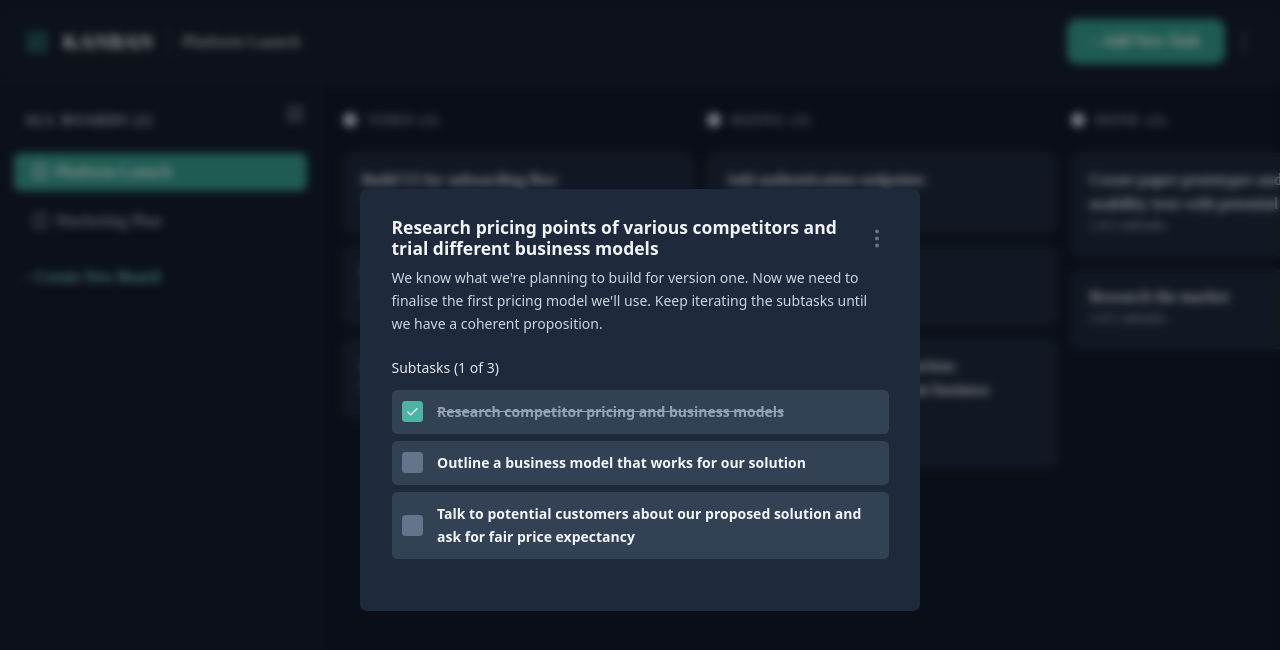
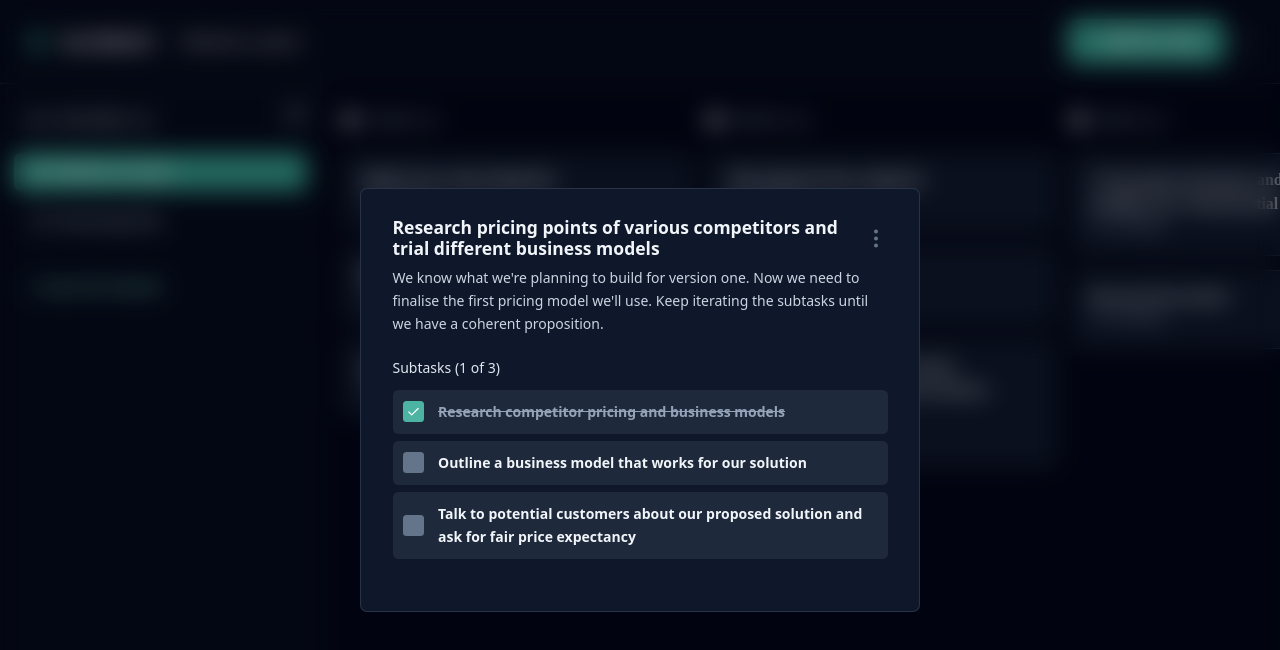
Before and after one commit to julian-br/quick-kanban, a React (Vite) app: page /board/1 in a window 1280 px wide. Both pictures are taken after a click on the button 882 px from the left and 402 px from the top of the page. Shown: the top 650 px of the page. Built offline with nearby package versions, Linux system fonts and the light colour scheme.

Commit message:
restyling

```diff
--- a/src/components/AppShell.tsx
+++ b/src/components/AppShell.tsx
@@ -10,7 +10,7 @@ interface AppShellProps {
 
 export default function AppShell(props: AppShellProps) {
   return (
-    <div className="h-screen w-screen flex flex-col font-nunito bg-gray-900">
+    <div className="h-screen w-screen flex flex-col font-nunito bg-slate-950">
       <Navbar>{props.navBarContent}</Navbar>
       <div className="w-full flex items-stretch flex-grow h-0">
         {props.sideBarContent && <SideBar>{props.sideBarContent} </SideBar>}
@@ -24,7 +24,7 @@ export default function AppShell(props: AppShellProps) {
 
 function Navbar({ children }: { children?: ReactNode }) {
   return (
-    <nav className="bg-slate-800/30 w-full h-24 border-b border-slate-700/40 pl-7 pr-2 md:pr-7 flex  items-center">
+    <nav className="bg-slate-900/30 w-full h-24 border-b border-slate-800 pl-7 pr-2 md:pr-7 flex  items-center">
       <div className="flex items-center gap-4">
         <LayoutDashboardIcon className="text-primary-500" />
         <span className="text-white text-2xl font-bold uppercase hidden md:block">
@@ -47,14 +47,14 @@ function SideBar({ children }: { children: ReactNode }) {
     <nav
       className={`${
         isOpen ? "w-[23rem]" : "w-16"
-      } hidden md:block bg-slate-800 border-r flex-shrink-0  bg-opacity-20 border-slate-700 border-opacity-40 relative overflow-hidden transition-[width] ease-linear duration-75`}
+      } hidden md:block bg-slate-900/30 border-r flex-shrink-0  border-slate-800 relative overflow-hidden transition-[width] ease-linear duration-75`}
     >
       <Button
         onClick={toggleSideBar}
         variant="custom"
         className={`${
           isOpen ? "right-2" : "mx-auto left-0 right-0"
-        } w-fit top-3 p-2 absolute mx-auto font-bold text-xl text-slate-400 rounded-lg hover:bg-slate-800 hover:text-primary-400`}
+        } w-fit top-3 p-2 absolute mx-auto font-bold text-xl text-slate-400 rounded-lg  hover:text-slate-200`}
       >
         <MenuIcon />
       </Button>
--- a/src/components/Button.tsx
+++ b/src/components/Button.tsx
@@ -18,7 +18,7 @@ const variantClassMap = {
 } as const;
 
 const sizeClassMap = {
-  medium: "px-7 py-2 rounded-xl",
+  medium: "px-7 py-2 rounded-lg",
   large: "text-lg px-7 py-3 rounded-xl",
 } as const;
 
--- a/src/components/Input/TextArea.tsx
+++ b/src/components/Input/TextArea.tsx
@@ -36,7 +36,7 @@ const TextArea = forwardRef<HTMLTextAreaElement, TextAreaProps>(
           onChange={(e) => handleInput(e.target.value)}
           className={`${
             isValid ? "border-slate-700" : "border-danger-500"
-          } block w-full text-slate-100 rounded-md text-md bg-slate-700 py-3 placeholder:text-slate-400 focus:border-primary-600 resize-none`}
+          } block w-full text-slate-100 rounded-md text-md bg-slate-700/60 py-3 placeholder:text-slate-400 focus:border-primary-600 resize-none`}
         />
 
         {!isValid && (
--- a/src/components/Input/TextInput.tsx
+++ b/src/components/Input/TextInput.tsx
@@ -28,7 +28,7 @@ const TextInput = forwardRef<HTMLInputElement, TextInputProps>(
           type="text"
           className={`${
             isValid ? "border-none" : "border-danger-400"
-          } block w-full text-slate-100 bg-slate-700 rounded-md text-md py-3 placeholder:text-slate-400 focus:border-primary-200`}
+          } block w-full text-slate-100 bg-slate-700/60 rounded-lg text-md py-3 placeholder:text-slate-400 focus:border-primary-200`}
         />
 
         {!isValid && (
--- a/src/components/Modal.tsx
+++ b/src/components/Modal.tsx
@@ -25,7 +25,7 @@ export default function Modal({ children, onClose, header }: ModalProps) {
           enterFrom="opacity-0"
           enterTo="opacity-100"
         >
-          <div className="fixed inset-0 bg-black bg-opacity-40 transition-opacity backdrop-blur-sm" />
+          <div className="fixed inset-0 bg-black/30 transition-opacity backdrop-blur-md" />
         </Transition.Child>
 
         <Transition.Child
@@ -36,7 +36,7 @@ export default function Modal({ children, onClose, header }: ModalProps) {
         >
           <div className="fixed inset-0 left overflow-y-auto">
             <div className="relative flex h-full justify-center text-center items-center">
-              <Dialog.Panel className="relative h-fit rounded-lg px-9 pb-12 mx-3 pt-8 bg-slate-800 w-full md:w-[40rem]">
+              <Dialog.Panel className="relative h-fit rounded-lg px-9 pb-12 mx-3 pt-8 bg-slate-900 border border-slate-700/70 w-full md:w-[40rem]">
                 <Dialog.Title className="text-xl text-left font-bold leading-6 mb-2 text-slate-100">
                   {header}
                 </Dialog.Title>
--- a/src/components/SettingsMenu.tsx
+++ b/src/components/SettingsMenu.tsx
@@ -21,7 +21,7 @@ function SettingsMenu({ children }: SettingsMenuProps) {
         leaveFrom="transform opacity-100 scale-100"
         leaveTo="transform opacity-0 scale-95"
       >
-        <Menu.Items className="z-50 absolute right-0 py-3 w-56 border border-slate-700 rounded-xl bg-slate-800 shadow-lg">
+        <Menu.Items className="z-50 absolute right-0 py-3 w-56 border border-slate-600 rounded-xl bg-slate-900 shadow-lg">
           {children}
         </Menu.Items>
       </Transition>
@@ -48,7 +48,7 @@ function SettingsMenuEntry({
         <div
           onClick={handleEntryClicked}
           className={`${
-            active ? "bg-slate-700" : ""
+            active ? "bg-slate-800" : ""
           } flex items-center w-full text-left py-2 px-3 font-medium text-base text-slate-300 cursor-pointer`}
         >
           {children}
--- a/src/features/kanban-board/KanbanBoardTask.tsx
+++ b/src/features/kanban-board/KanbanBoardTask.tsx
@@ -61,7 +61,7 @@ export default function KanbanBoardTask({
               {...providedDraggable.draggableProps}
               className={`${
                 isDragging ? "shadow-lg " : ""
-              } bg-slate-800 w-full px-5 py-4 rounded-xl group hover:scale-[1.025] border-slate-600 border border-opacity-40 mb-4`}
+              } bg-slate-900 w-full px-5 py-4 rounded-xl group hover:scale-[1.025] border-slate-700/70 border mb-4`}
               onClick={handleTaskClicked}
             >
               <h4 className="text-lg font-bold text-slate-200 group-hover:text-primary-300">
--- a/src/features/managing-boards/KanbanBoardsNav.tsx
+++ b/src/features/managing-boards/KanbanBoardsNav.tsx
@@ -7,11 +7,13 @@ import { useAppModalManager } from "../../appModalManager";
 import ContextMenu from "../../components/ContextMenu";
 import { MouseEvent } from "react";
 
-interface Props {
+interface KanbanBoardsNavProps {
   activeBoardId: string;
 }
 
-export default function KanbanBoardsNav({ activeBoardId }: Props) {
+export default function KanbanBoardsNav({
+  activeBoardId,
+}: KanbanBoardsNavProps) {
   const boards = useKanbanBoardsQuery();
   const [_, setLocation] = useLocation();
 
@@ -28,7 +30,7 @@ export default function KanbanBoardsNav({ activeBoardId }: Props) {
           all boards ({amountOfCreatedBoards})
         </h2>
         {boards.isSuccess && (
-          <div className="mb-3 mx-4 flex-col flex gap-3">
+          <div className="mb-6 mx-4 flex-col flex gap-3">
             {boards.data.map((board) => (
               <BoardNavEntry
                 key={board.id}
@@ -53,9 +55,9 @@ function CreateNewBoardButton() {
     <Button
       variant="custom"
       onClick={() => showModal("createBoardModal")}
-      className="w-full py-4 font-semibold text-lg  px-7 flex items-center hover:bg-slate-700"
+      className="w-full py-4 font-semibold text-lg text-primary-300  px-7 flex items-center hover:text-primary-200 hover:bg-slate-800"
     >
-      <div className="flex items-baseline text-primary-300 gap-1">
+      <div className="flex items-baseline  gap-1">
         <span className="text-sm">+</span>
         <span>Create New Board</span>
       </div>
@@ -93,7 +95,7 @@ function BoardNavEntry({
           className={`w-full py-2 font-semibold text-lg  rounded-lg px-4 flex ${
             isActive
               ? "text-slate-100 bg-primary-500"
-              : "text-slate-400 hover:text-primary-300 hover:bg-slate-700"
+              : "text-slate-400 hover:text-slate-200 hover:bg-slate-800"
           }`}
         >
           <div className="flex items-center gap-1">
--- a/src/features/managing-tasks/SubtaskList.tsx
+++ b/src/features/managing-tasks/SubtaskList.tsx
@@ -41,7 +41,7 @@ function SubtaskListEntry({
     <Button
       onClick={onClick}
       variant="custom"
-      className="bg-slate-700 p-3 rounded-md flex items-center w-full hover:bg-slate-600 text-left group"
+      className="bg-slate-800 p-3 rounded-md flex items-center w-full hover:bg-slate-700 text-left group"
     >
       <span
         className={`w-6 h-6 rounded shrink-0 flex items-center  ${
--- a/src/index.css
+++ b/src/index.css
@@ -17,9 +17,9 @@ html {
 }
 
 ::-webkit-scrollbar-thumb {
-  @apply bg-gray-800 rounded-xl bg-clip-content border-transparent border-solid border-4
+  @apply bg-gray-900 rounded-xl bg-clip-content border-transparent border-solid border-4
 }
 
 ::-webkit-scrollbar-thumb:hover {
-  @apply bg-gray-700
+  @apply bg-gray-800
 }
--- a/src/pages/KanbanBoardPage.tsx
+++ b/src/pages/KanbanBoardPage.tsx
@@ -16,8 +16,8 @@ interface KanbanBoardPageProps {
 
 export default function KanbanBoardPage({ urlParams }: KanbanBoardPageProps) {
   const { boardId } = urlParams;
+  const boardQuery = useKanbanBoardQuery(boardId);
   const { showModal } = useAppModalManager();
-  const boardQuery = useKanbanBoardQuery(boardId);
 
   function handleAddTaskClicked() {
     showModal("createTaskModal", { boardId });
```
